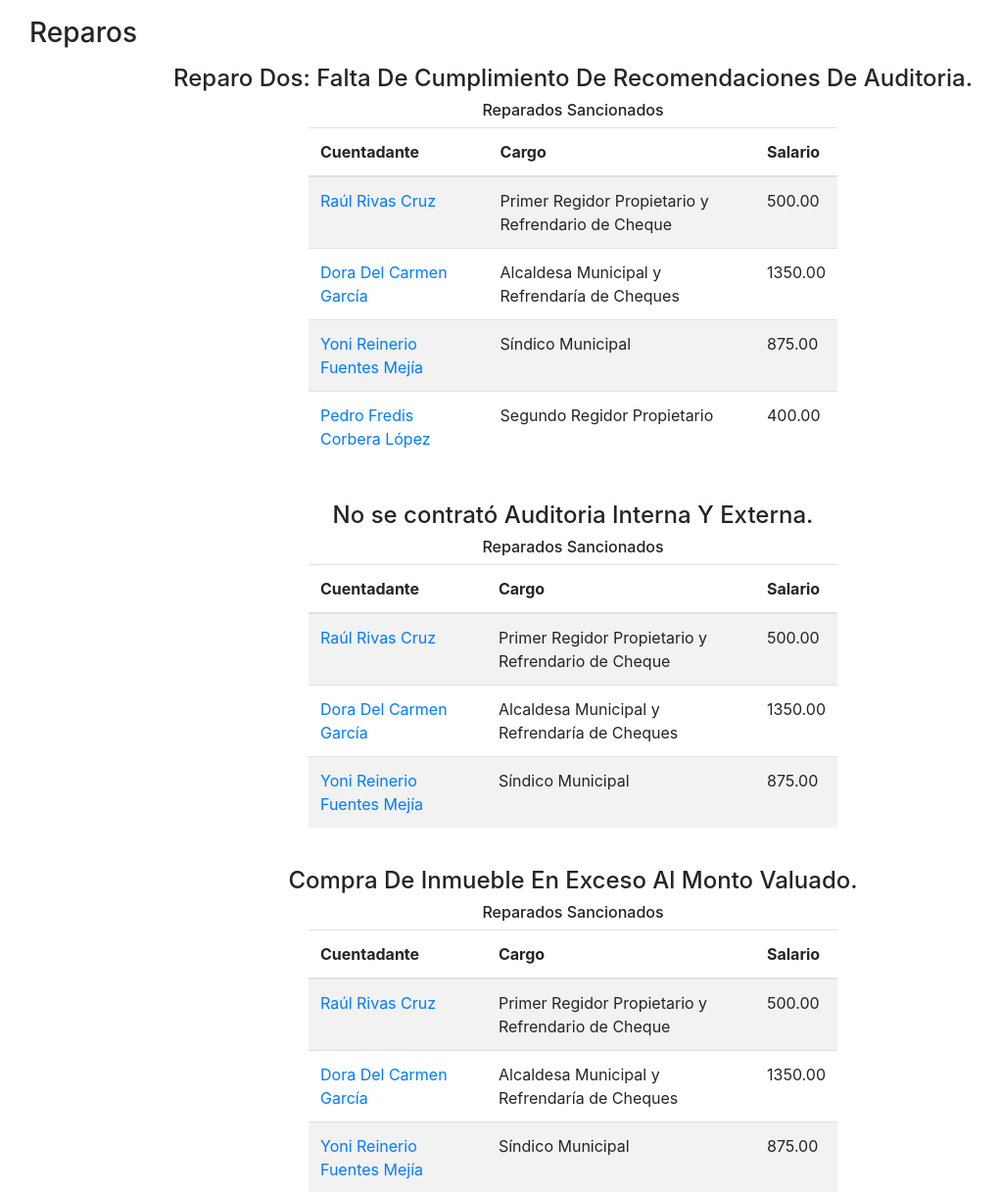
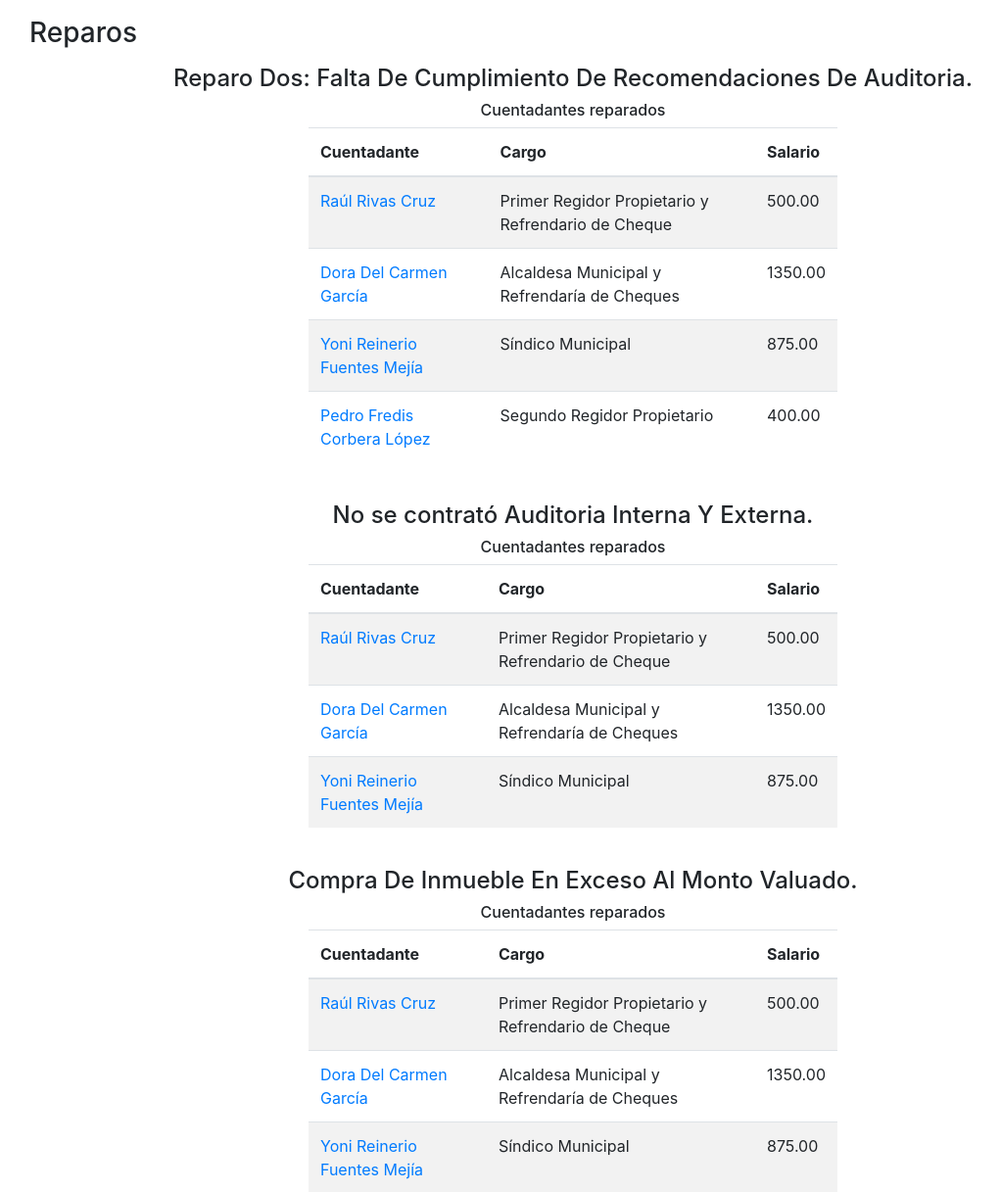
Before and after one commit to hplovecraft1896/BSCCR, a Django app: page /sentencia/2 in a window 1280 px wide. Shown: the part 341-1558 px from the top of the page at 98% size, without its empty margins (55-1077 px from the left). Run offline with Django 3.2, Linux system fonts and the light colour scheme; data comes from the database, SQL or seed files in the repository; both versions use the stored data as it was after the commit; some libraries are stand-ins or nearby versions.

```diff
--- a/templates/Sentencias/cuentadante_detalle.html
+++ b/templates/Sentencias/cuentadante_detalle.html
@@ -36,7 +36,7 @@
                                 <td>{{sentencias}}</td>
                             </tr>
                             <tr>
-                                <td scope="row">Reparos en los que ha sido condenado, segun datos en el sistema::</td>
+                                <td scope="row">Reparos en los que ha sido involucrado, segun datos en el sistema::</td>
                                 <td>{{reparos.count}}</td>
                             </tr>
                             <tr>
--- a/templates/Sentencias/sentencia_detalle.html
+++ b/templates/Sentencias/sentencia_detalle.html
@@ -68,7 +68,7 @@
           </div>
 
             <div class="col-xs-6 col-sm-6 col-md-6 col-lg-6">
-              <h6 style="text-align: center;">Reparados Sancionados</h6>
+              <h6 style="text-align: center;">Cuentadantes reparados</h6>
                 <table class="table table-striped table-inverse table-responsive">
                     <thead class="thead-inverse">
                       <tr>
```
Also changed, not shown: db.sqlite3.
